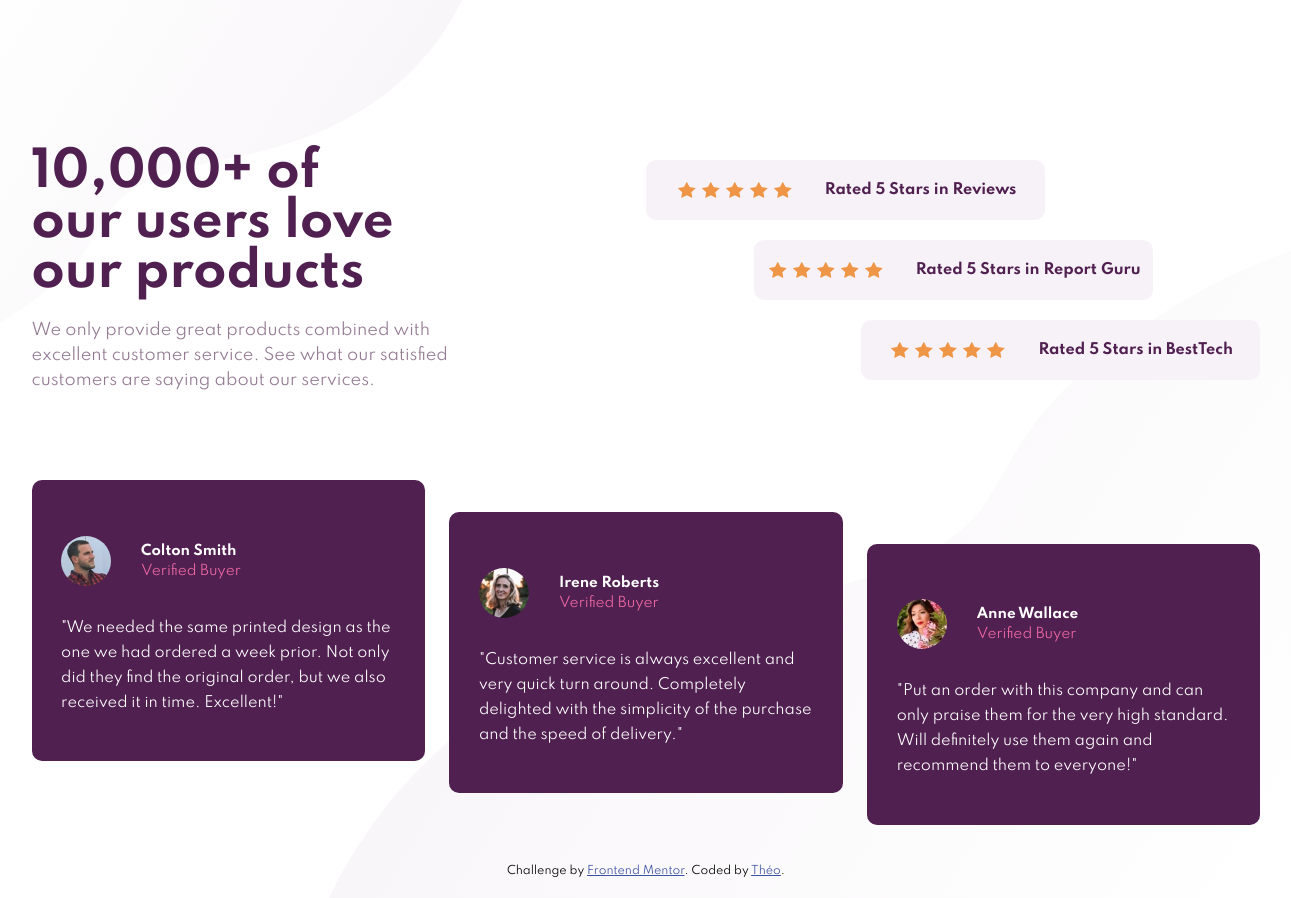
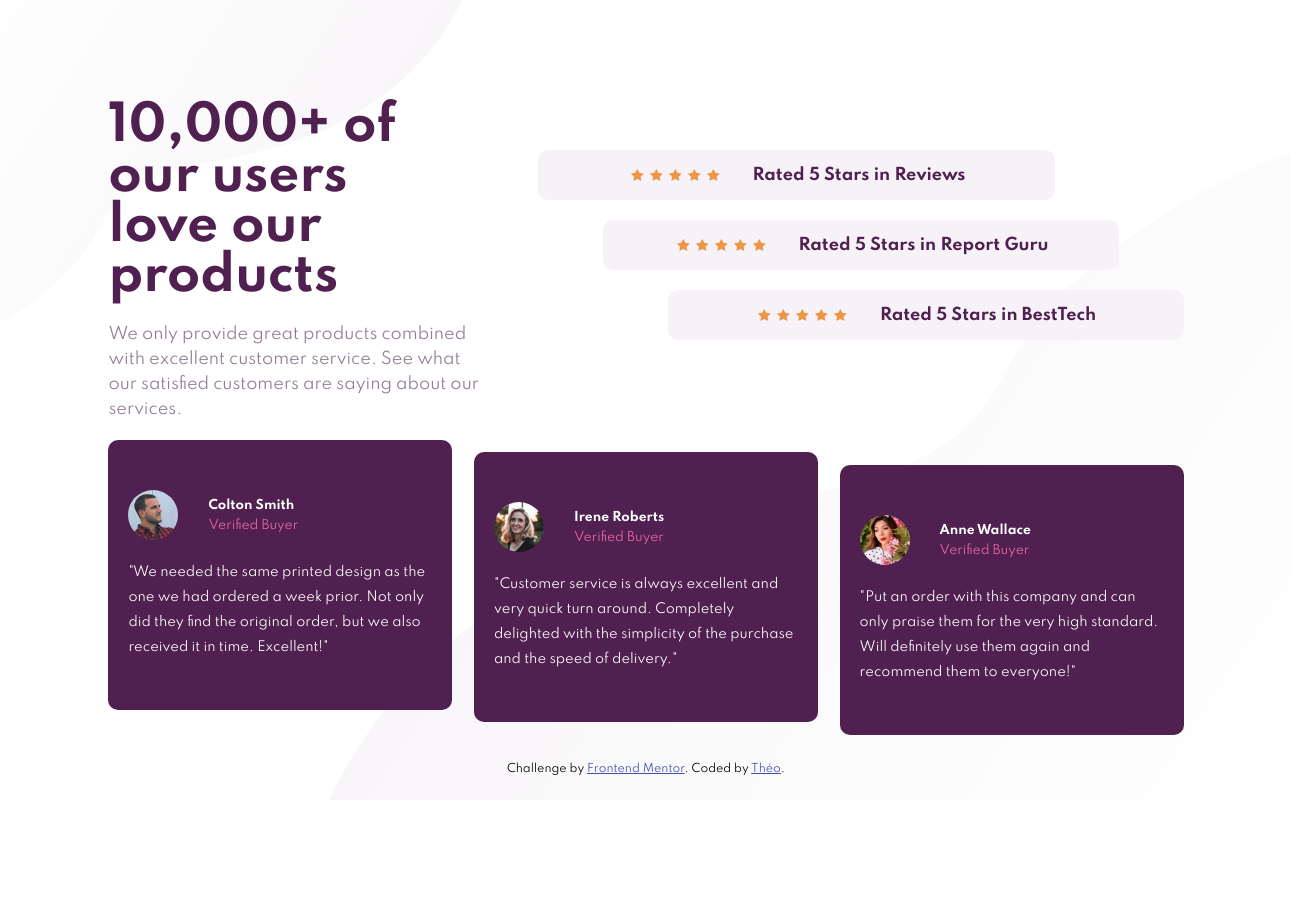
Before and after one commit to TheoChrn/Challenge_social-proof-section, a plain HTML site: page index.html in a window 1536 px wide. Shown: the whole page, without its empty margins (122-1413 px from the left). After the commit the page ends 800 px from the top, so only its background shows below. Drawn offline with Linux system fonts and the light colour scheme.

Commit message:
Code reworking

```diff
--- a/css/style.css
+++ b/css/style.css
@@ -33,31 +33,6 @@ body{
     }
 /* #endregion */
 
-/* #region CONTAINER RESPONSIVE */
-@media all and (min-width: 426px){
-    #container{
-        max-width: 768px;
-        background-size: 768px auto, 768px auto;
-    }
-}
-
-@media all and (min-width: 768px){
-    #container{
-        max-width: 70%;
-    }
-}
-
-@media all and (min-width: 1024px){
-    #container{
-        max-width: 80%;
-        display: flex;
-        flex-wrap: wrap;
-        justify-content: space-between;
-        margin-top: 80px;
-    }
-}
-/* #endregion CONTAINER RESPONSIVE */
-
 /* #region HEADER */
     .header{
         text-align: center;
@@ -76,35 +51,6 @@ body{
         margin: 20px 0 0 0;
     }
 /* #endregion */
-
-/* #region HEADER RESPONSIVE */
-@media all and (min-width: 1024px){
-    .header{
-        display: flex;
-        align-items: center;
-        text-align: start;
-        width: 35%;
-        margin: 0;
-    }
-
-    .header h1{
-        margin: 0;
-        font-size: 3em;
-        line-height: 50px;
-    }
-
-    .header span:nth-child(2){
-        line-height: 25px;
-    }
-}
-
-@media all and (min-width: 1440px){
-    .header{
-        width: 35%;
-        text-align: left;
-    }
-}
-/* #endregion HEADER RESPONSIVE */
 
 /* #region RATES */
     #rates{
@@ -126,8 +72,8 @@ body{
         line-height: 30px;
         border-radius: 10px;
         background-color: hsl(300, 24%, 96%);
-        margin: 15px 0 15px 0;
-        height: 80px;
+        margin: 10px 0 10px 0;
+        padding: 10px 0;
         width: 100%;
     }
 
@@ -150,68 +96,20 @@ body{
 
 /* #endregion */
 
-/* #region RATES RESPONSIVE */
-@media all and (min-width: 1024px){
-    #rates{
-        width: 60%;
-        margin: 0;
+/* #region CARDS */
+    #cards{
+        margin: 50px 0 50px 0;
     }
 
-    .ratesItems{
-        flex-direction: row;
-        width: 65%;
-        height: 60px;
-        margin: 10px 0 10px 0;
-        font-size: .75em
-    }
-
-    .rateReviews{
-        margin-left: 30px;
-    }
-
-    .rateStar {
-        width: 13px;
-    }
-
-    .ratesItems:nth-child(1){
-        align-self: flex-start;
-    }
-
-    .ratesItems:nth-child(3){
-        align-self: flex-end;
-    }
-}
-
-@media all and (min-width: 1440px){
-    #rates{
-        width: 50%;
-    }
-
-    .ratesItems{
-        font-size: .9em
-    }
-
-    .rateStar {
-        color: #ec9947;
-        width: 18px;
-        margin: 0 3px 0 3px;
-    }
-
-}
-/* #endregion RATES RESPONSIVE */
-
-/* #region CARDS */
     .cards{
         display: flex;
         flex-direction: column;
-        margin: 50px 0 50px 0;
     }
 
     .card{
         display: flex;
         justify-content: space-between;
         background-color: hsl(300, 43%, 22%);
-        height: 300px;
         margin: 15px 0 15px 0;
         border-radius: 10px;
     }
@@ -219,15 +117,14 @@ body{
     .cardContent{
         display: flex;
         flex-wrap: wrap;
-        width: 85%;
-        margin: auto;
+        padding: 50px 20px;
     }
 
     .cardProfile{
-        width: 100%;
+
         display: flex;
         align-items: center;
-        margin: 20px 0 20px 0;
+        margin-bottom: 20px;
     }
 
     .cardProfile img{
@@ -256,7 +153,6 @@ body{
         line-height: 25px;
         font-size: .9em;
         font-weight: 400;
-        margin: 10px 0 10px 0 ;
     }
 
     .cardName, .cardQuote{
@@ -269,19 +165,103 @@ body{
     }
 /* #endregion */
 
+/* RESPONSIVE */
+
+/* #region CONTAINER RESPONSIVE */
+@media all and (min-width: 425px){
+    #container{
+        max-width: 768px;
+        background-size: 768px auto, 768px auto;
+    }
+}
+
+@media all and (min-width: 1440px){
+    #container{
+        max-width: 70%;
+        display: flex;
+        flex-wrap: wrap;
+        justify-content: space-between;
+        margin-top: 80px;
+    }
+}
+/* #endregion CONTAINER RESPONSIVE */
+
+/* #region HEADER RESPONSIVE */
+@media all and (min-width: 1440px){
+    .header{
+        display: flex;
+        align-items: center;
+        text-align: start;
+        width: 35%;
+        margin: 0;
+    }
+
+    .header h1{
+        margin: 0;
+        font-size: 3em;
+        line-height: 50px;
+    }
+
+    .header span:nth-child(2){
+        line-height: 25px;
+    }
+}
+
+/* #endregion HEADER RESPONSIVE */
+
+/* #region RATES RESPONSIVE */
+@media all and (min-width: 1440px){
+    #rates{
+        width: 60%;
+    }
+
+    .ratesItems{
+        flex-direction: row;
+        width: 80%;
+        margin: 10px 0 10px 0;
+        font-size: 1em
+    }
+
+    .rateReviews{
+        margin-left: 30px;
+    }
+
+    .rateStar {
+        width: 13px;
+    }
+
+    .ratesItems:nth-child(1){
+        align-self: flex-start;
+        margin-top: 0;
+    }
+
+    .ratesItems:nth-child(3){
+        align-self: flex-end;
+        margin-bottom: 0;
+    }
+}
+
+/* #endregion RATES RESPONSIVE */
+
 /* #region CARDS RESPONSIVE */
-@media all and (min-width: 1024px){
+@media all and (min-width: 1440px){
+    #cards{
+        margin: 1px 0 10px 0;
+    }
+
     .cards{
         flex-direction: row;
+        align-items: center;
         justify-content: space-between;
-        height: 375px;
-        align-items: center;
-        margin: 25px 0 25px 0;
+        height: 325px;
     }
 
     .card{
         width: 32%;
-        height: 75%;
+    }
+
+    .cardContent{
+        font-size: .9em;
     }
 
     .cards :nth-child(1){
@@ -292,8 +272,8 @@ body{
         align-self: flex-end;
     }
 }
+/* #endregion CARDS RESPONSIVE */
 
-/* #endregion CARDS RESPONSIVE */
 .attribution {
     font-size: 11px;
     text-align: center;
```
